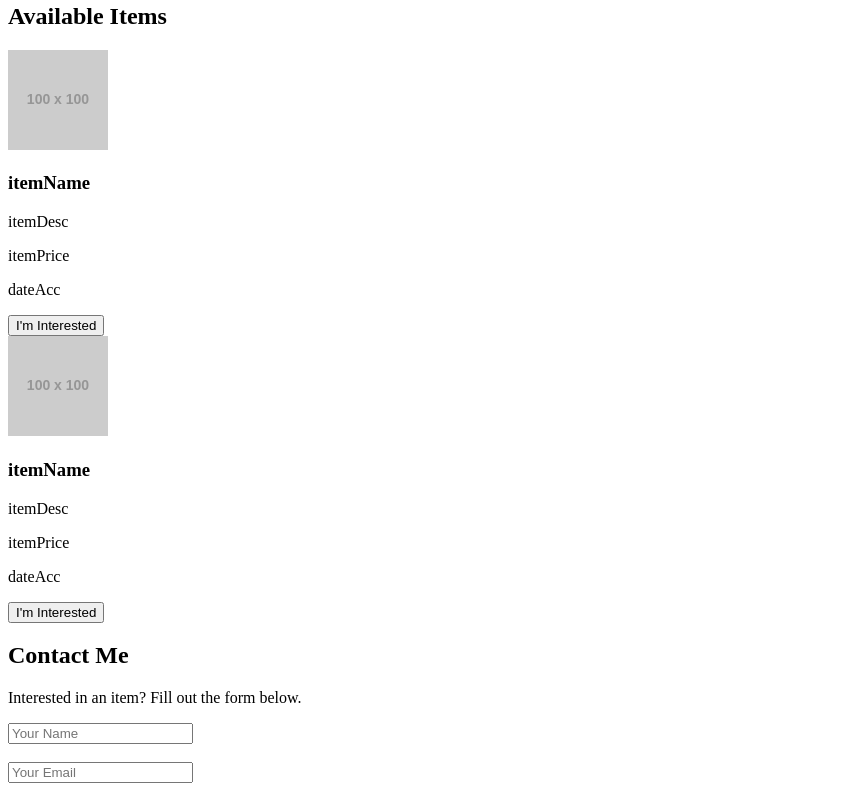
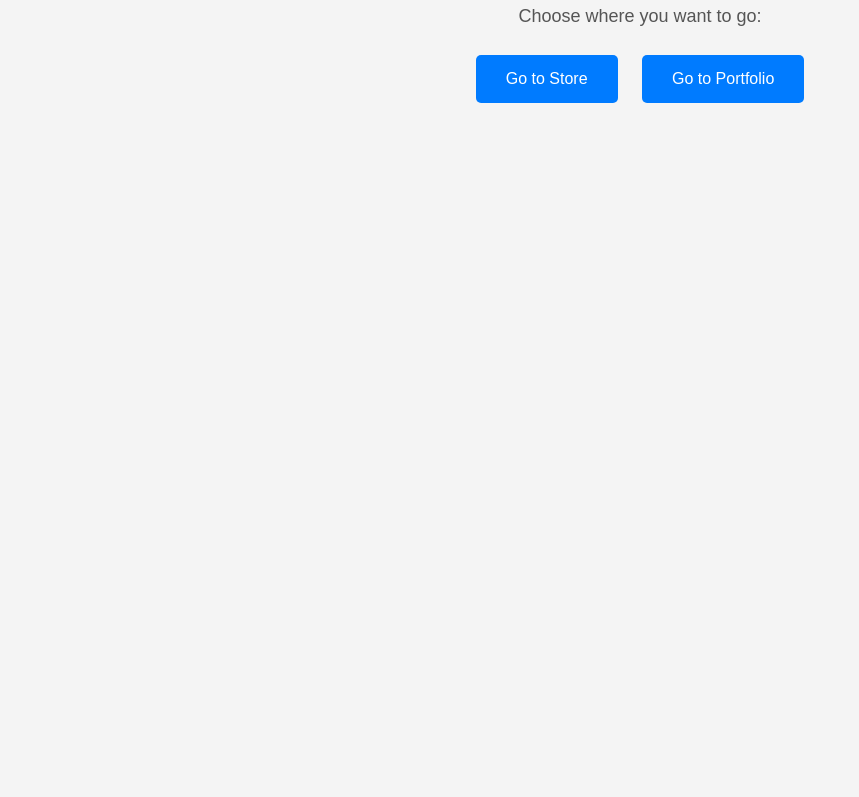
Before and after one commit to emiliobresolin/emiliobresolin.github.io, a website: page index.html in a window 1280 px wide. Shown: the part 102-899 px from the top of the page, without its empty margins (0-859 px from the left). After the commit the page ends 800 px from the top, so only its background shows below. Drawn offline with Linux system fonts and the light colour scheme; placeholder pictures from the web are drawn by us.

Commit message:
added folder for store and home page

```diff
--- a/index.html
+++ b/index.html
@@ -3,45 +3,41 @@
 <head>
     <meta charset="UTF-8">
     <meta name="viewport" content="width=device-width, initial-scale=1.0">
-    <title>Simple Store</title>
+    <title>Redirect Page</title>
+    <style>
+        body {
+            font-family: Arial, sans-serif;
+            text-align: center;
+            margin: 50px;
+            background-color: #f4f4f4;
+        }
+        h1 {
+            color: #333;
+        }
+        p {
+            font-size: 18px;
+            color: #555;
+        }
+        button {
+            background-color: #007BFF;
+            color: white;
+            border: none;
+            padding: 15px 30px;
+            margin: 10px;
+            font-size: 16px;
+            cursor: pointer;
+            border-radius: 5px;
+            transition: background 0.3s ease;
+        }
+        button:hover {
+            background-color: #0056b3;
+        }
+    </style>
 </head>
 <body>
-    <section>
-        <h1>Welcome to My Store</h1>
-        <p>Browse our collection and contact us if you're interested.</p>
-    </section>
-
-    <section>
-        <h2>Available Items</h2>
-        <div>
-            <div>
-                <img src="https://via.placeholder.com/100" alt="Item A">
-                <h3>itemName</h3>
-                <p>itemDesc</p>
-                <p>itemPrice</p>
-                <p>dateAcc</p>
-                <button>I'm Interested</button>
-            </div>
-            <div>
-                <img src="https://via.placeholder.com/100" alt="Item B">
-                <h3>itemName</h3>
-                <p>itemDesc</p>
-                <p>itemPrice</p>
-                <p>dateAcc</p>
-                <button>I'm Interested</button>
-            </div>
-        </div>
-    </section>
-
-    <section>
-        <h2>Contact Me</h2>
-        <p>Interested in an item? Fill out the form below.</p>
-        <form action="mailto:your@email.com" method="post" enctype="text/plain">
-            <input type="text" name="name" placeholder="Your Name" required><br><br>
-            <input type="email" name="email" placeholder="Your Email" required><br><br>
-            <textarea name="message" placeholder="Your Message" required></textarea><br><br>
-            <input type="submit" value="Send Email">
-        </form>
-    </section>
+    <h1>Welcome</h1>
+    <p>Choose where you want to go:</p>
+    <button onclick="window.location.href='https://emiliobresolin.github.io/store'">Go to Store</button>
+    <button onclick="window.location.href='https://emiliobresolin.github.io/portifolio'">Go to Portfolio</button>
 </body>
 </html>
```
Also changed, not shown: store/index.html (added, +47 -0 lines).
